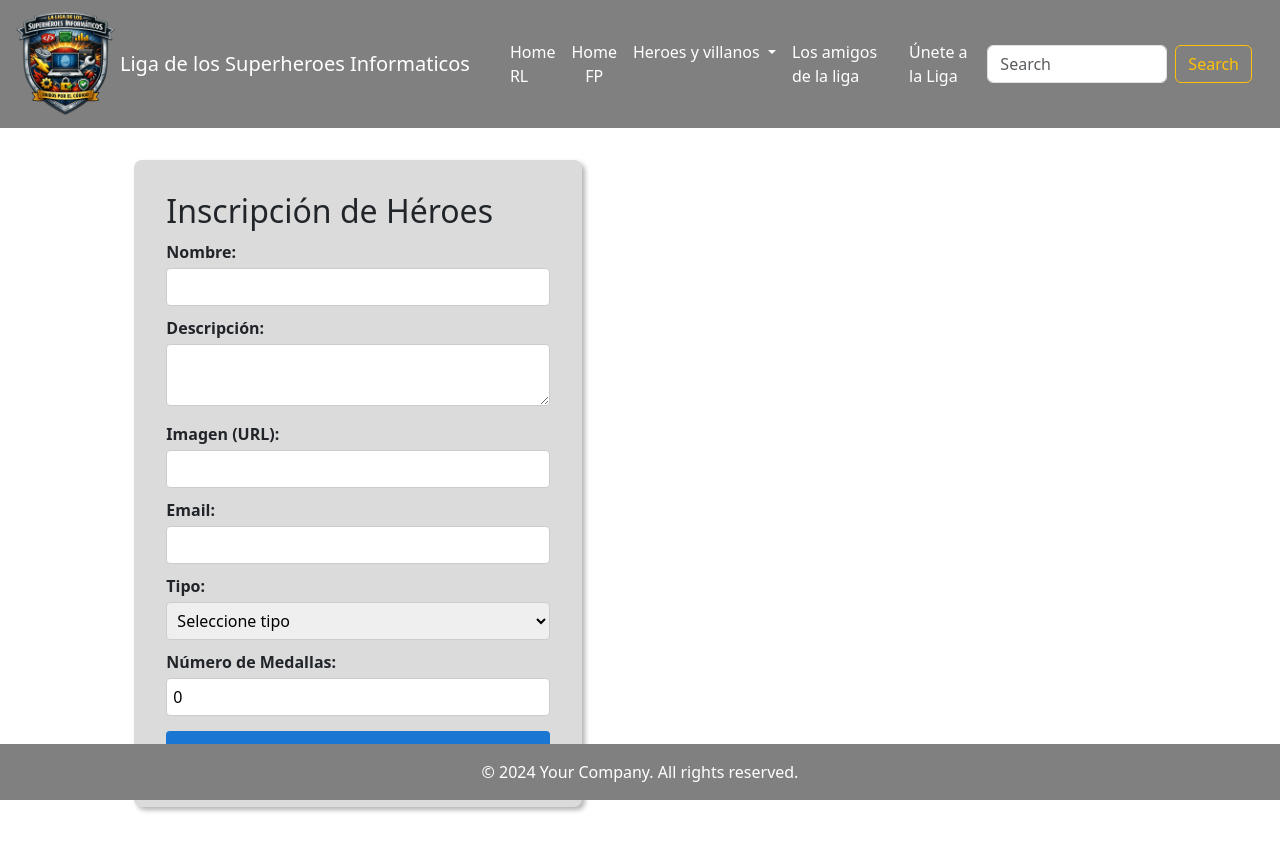
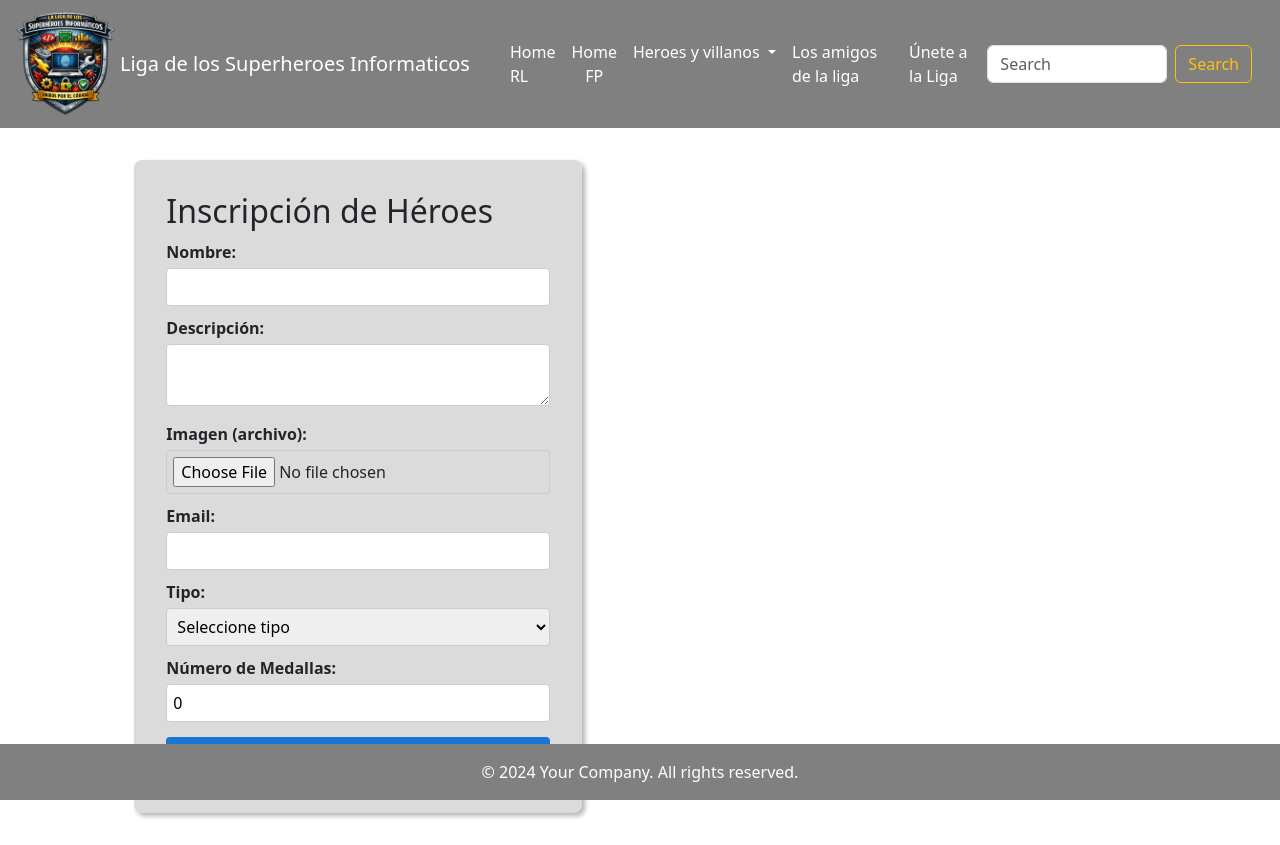
Before and after one commit to PedroAlbaladejoLopez/Liga_superheroes_informaticos, an Angular app: page /solicitud in a window 1280 px wide. Built offline with nearby package versions, Linux system fonts and the light colour scheme.

Commit message:
Formulario con selector de archivos

```diff
--- a/src/app/components/solicitud/solicitud.html
+++ b/src/app/components/solicitud/solicitud.html
@@ -4,10 +4,10 @@
 
         <form [formGroup]="formulario" (ngSubmit)="registrarHeroe()">
 
+            <!-- NOMBRE -->
             <label>Nombre:</label>
             <input type="text" formControlName="nombre" />
             @if (formulario.get('nombre')?.touched && formulario.get('nombre')?.invalid) {
-
                 @if (formulario.get('nombre')?.errors?.['required']) {
                     <small style="color:red">El nombre es obligatorio.</small>
                 }
@@ -16,6 +16,7 @@
                 }
             }
 
+            <!-- DESCRIPCIÓN -->
             <label>Descripción:</label>
             <textarea formControlName="descripcion"></textarea>
             @if (formulario.get('descripcion')?.touched && formulario.get('descripcion')?.invalid) {
@@ -30,23 +31,28 @@
                 }
             }
 
-            <label>Imagen (URL):</label>
-            <input type="text" formControlName="imagen" />
+            <!-- ARCHIVO -->
+            <label>Imagen (archivo):</label>
+            <input type="file" (change)="onFileSelected($event)" />
 
+            @if (archivoError) {
+                <small style="color:red">Debes seleccionar un archivo válido.</small>
+            }
+
+            <!-- EMAIL -->
             <label>Email:</label>
             <input type="email" formControlName="email" />
 
             @if (formulario.get('email')?.touched && formulario.get('email')?.invalid) {
-
                 @if (formulario.get('email')?.errors?.['required']) {
                     <small style="color:red">El email es obligatorio.</small>
                 }
-
                 @if (formulario.get('email')?.errors?.['email']) {
                     <small style="color:red">El formato del email no es válido.</small>
                 }
             }
 
+            <!-- TIPO -->
             <label>Tipo:</label>
             <select formControlName="tipo">
                 <option value="">Seleccione tipo</option>
@@ -56,19 +62,22 @@
                 <option value="QA">QA</option>
                 <option value="Negocio">Negocio</option>
             </select>
+
+            <!-- MEDALLAS -->
             <label>Número de Medallas:</label>
             <input type="number" formControlName="numeroMedallas" min="0" />
             @if (formulario.get('numeroMedallas')?.touched && formulario.get('numeroMedallas')?.invalid) {
-            <small style="color:red">El número de medallas es obligatorio y debe ser un número válido.</small>
+                <small style="color:red">El número de medallas es obligatorio y debe ser válido.</small>
             }
 
             <button type="submit">Registrar Héroe</button>
         </form>
     </div>
+
+    <!-- Card de previsualización del héroe propuesto -->
     <div class="card-container">
         @if(heroePropuesto.nombre){
             <app-superheroe [heroe]="heroePropuesto"></app-superheroe>
         }
     </div>
-
 </div>
```
Lines whose indentation alone changed are shown as unchanged.
